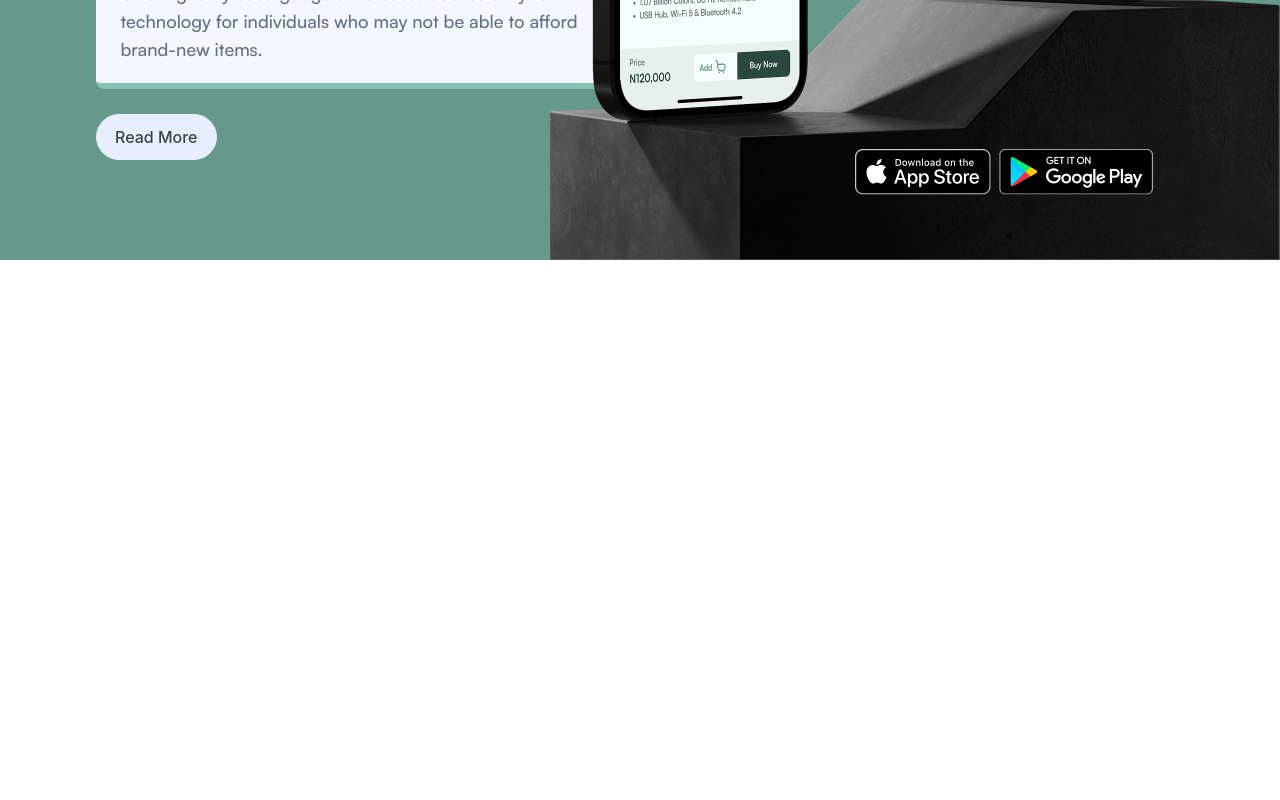
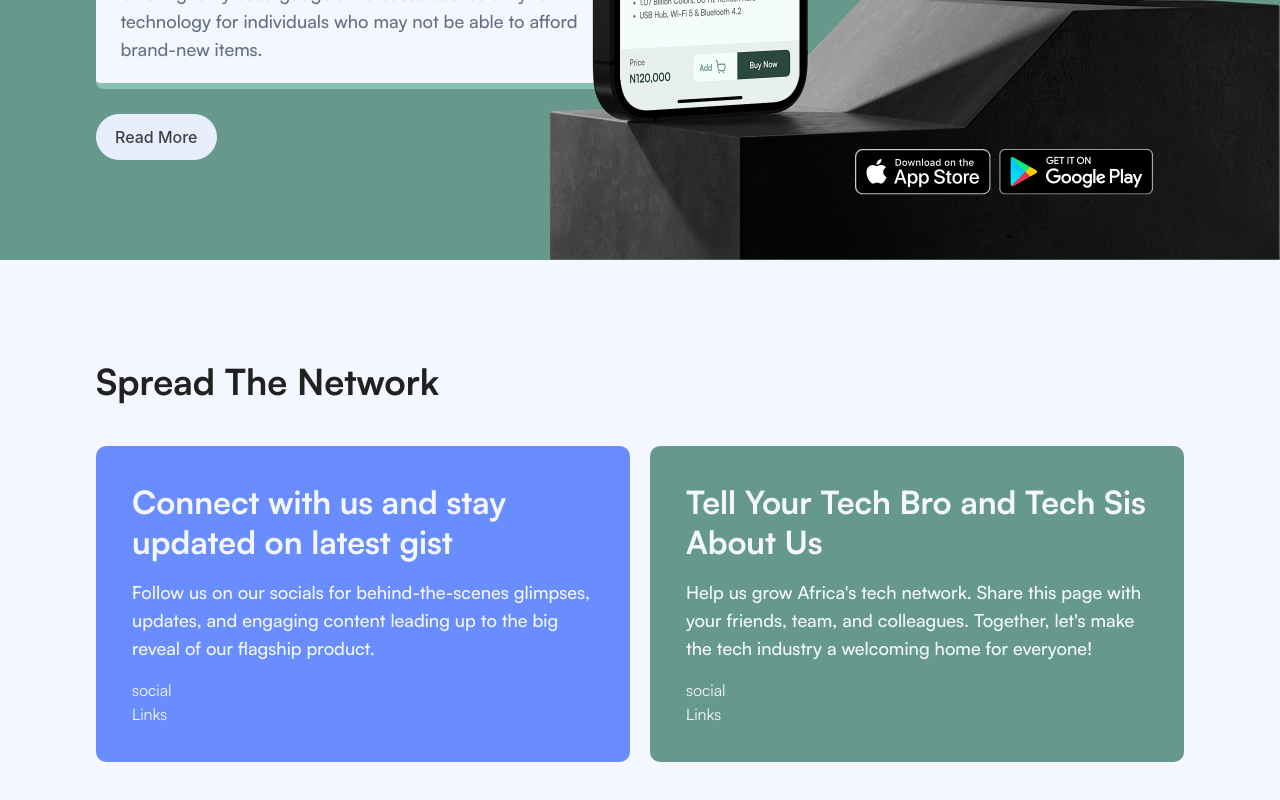
Before and after one commit to JosephOluOlofinte/tech-network-africa, a React (Vite) app: page / in a window 1280 px wide. Shown: the part 5297-6097 px from the top of the page. Before the commit the page ends 5557 px from the top, so only its background shows below. Built offline with nearby package versions, Linux system fonts and the light colour scheme; a web font is replaced by a local one.

Commit message:
update. finished SpreadtheNetwork

```diff
--- a/src/pages/homepage/AnEstateMajorly.tsx
+++ b/src/pages/homepage/AnEstateMajorly.tsx
@@ -4,11 +4,10 @@ import AnEstateMajorlyCard from '../../components/block/AnEstateMajorlyCard';
 import LinkBold from '../../components/icons/LinkBold';
 import TrendUp from '../../components/icons/TrendUp';
 
-
 const AnEstateMajorly = () => {
   return (
     <Fragment>
-      <section className='bg-[#F4F7FF] h-fit py-[100px] flex justify-center'>
+      <section className='bg-brandWhite h-fit py-[100px] flex justify-center'>
         <div className='inner-container grid gap-[100px]'>
           <div className='grid gap-[15px] justify-center text-center'>
             <header>
--- a/src/pages/homepage/ExploreMarket.tsx
+++ b/src/pages/homepage/ExploreMarket.tsx
@@ -10,11 +10,11 @@ const ExploreMarket = () => {
         <div className='inner-container grid grid-cols-2'>
           <div className='h-fit grid gap-[25px] self-center'>
             <header className='w-full max-w-[50ch]'>
-              <h2 className='text-5xl leading-[60px] font-bold text-[#F4F7FF]'>
+              <h2 className='text-5xl leading-[60px] font-bold text-brandWhite'>
                 Explore our Marketplace for affordable gadget
               </h2>
             </header>
-            <p className='w-full max-w-[42ch] text-xl font-medium text-[#F4F7FF]'>
+            <p className='w-full max-w-[42ch] text-xl font-medium text-brandWhite'>
               Our marketplace allows users to buy and sell gently used gadgets,
               facilitating upgrades and making it easier for everyone to afford
               gadgets and kickstart their tech career effortlessly.
--- a/src/pages/homepage/HomeComp.tsx
+++ b/src/pages/homepage/HomeComp.tsx
@@ -5,6 +5,7 @@ import EForTechies from './EForTechies';
 import ExploreMarket from './ExploreMarket';
 import Hero from './Hero';
 import Mission from './Mission';
+import SpreadTheNetwork from './SpreadTheNetwork';
 import WhatWeOffer from './WhatWeOffer';
 
 const HomeComp = () => {
@@ -16,6 +17,7 @@ const HomeComp = () => {
       <Mission />
       <AnEstateMajorly />
       <ExploreMarket />
+      <SpreadTheNetwork />
     </>
   );
 };
--- a/src/pages/homepage/Mission.tsx
+++ b/src/pages/homepage/Mission.tsx
@@ -9,7 +9,7 @@ import MissionCard from '../../components/block/MissionCard';
 const Mission = () => {
   return (
     <Fragment>
-      <section className='bg-[#F4F7FF] h-fit py-[100px] flex justify-center'>
+      <section className='bg-brandWhite h-fit py-[100px] flex justify-center'>
         <div className='inner-container grid gap-[100px]'>
           <div className='grid gap-[15px] justify-center text-center'>
             <header>
--- /dev/null
+++ b/src/pages/homepage/SpreadTheNetwork.tsx
@@ -0,0 +1,51 @@
+// import React from 'react'
+
+import { Fragment } from 'react/jsx-runtime';
+
+const SpreadTheNetwork = () => {
+  return (
+    <Fragment>
+      <section className='bg-brandWhite h-fit py-[100px] flex justify-center'>
+        <div className='inner-container grid gap-[42px]'>
+          <header className='w-full max-w-[50ch]'>
+            <h2 className='text-4xl leading-[44px] font-bold text-brandBlack'>
+              Spread The Network
+            </h2>
+          </header>
+
+          <div className='grid grid-cols-2 gap-5'>
+            <div className='w-full max-w-[590px] bg-deepBlue3 rounded-[10px] p-9 grid gap-4'>
+              <h3 className='text-brandWhite text-[32px] leading-tight font-bold'>
+                Connect with us and stay updated on latest gist
+              </h3>
+              <p className='text-brandWhite text-lg font-medium'>
+                Follow us on our socials for behind-the-scenes glimpses,
+                updates, and engaging content leading up to the big reveal of
+                our flagship product.
+              </p>
+              <div className='text-brandWhite'>
+                social <br /> Links
+              </div>
+            </div>
+
+            <div className='w-full max-w-[590px] bg-mintGreen3 rounded-[10px] p-9 grid gap-4'>
+              <h3 className='text-brandWhite text-[32px] leading-tight font-bold'>
+                Tell Your Tech Bro and Tech Sis About Us
+              </h3>
+              <p className='text-brandWhite text-lg font-medium'>
+                Help us grow Africa's tech network. Share this page with your
+                friends, team, and colleagues. Together, let's make the tech
+                industry a welcoming home for everyone!
+              </p>
+              <div className='text-brandWhite'>
+                social <br /> Links
+              </div>
+            </div>
+          </div>
+        </div>
+      </section>
+    </Fragment>
+  );
+};
+
+export default SpreadTheNetwork;
--- a/src/pages/homepage/WhatWeOffer.tsx
+++ b/src/pages/homepage/WhatWeOffer.tsx
@@ -6,10 +6,12 @@ import WwoCard from '../../components/block/WwoCard';
 const WhatWeOffer = () => {
   return (
     <Fragment>
-      <section className='bg-[#F4F7FF] flex h-fit justify-center'>
+      <section className='bg-brandWhite flex h-fit justify-center'>
         <div className='inner-container h-full'>
           <header className='h-[150px] flex items-center'>
-            <h2 className='text-5xl font-medium text-deepblue100'>What we offer</h2>
+            <h2 className='text-5xl font-medium text-deepblue100'>
+              What we offer
+            </h2>
           </header>
 
           <div className='min-h-[600px] flex items-end pb-[50px]'>
--- a/tailwind.config.js
+++ b/tailwind.config.js
@@ -52,6 +52,7 @@ module.exports = {
         softOrange5: '#FFE3C8',
         softOrange6: '#FFFAF5',
         brandWhite: '#F4F7FF',
+        brandBlack: '#212121',
       },
       rotate: {
         11: '11deg',
```
